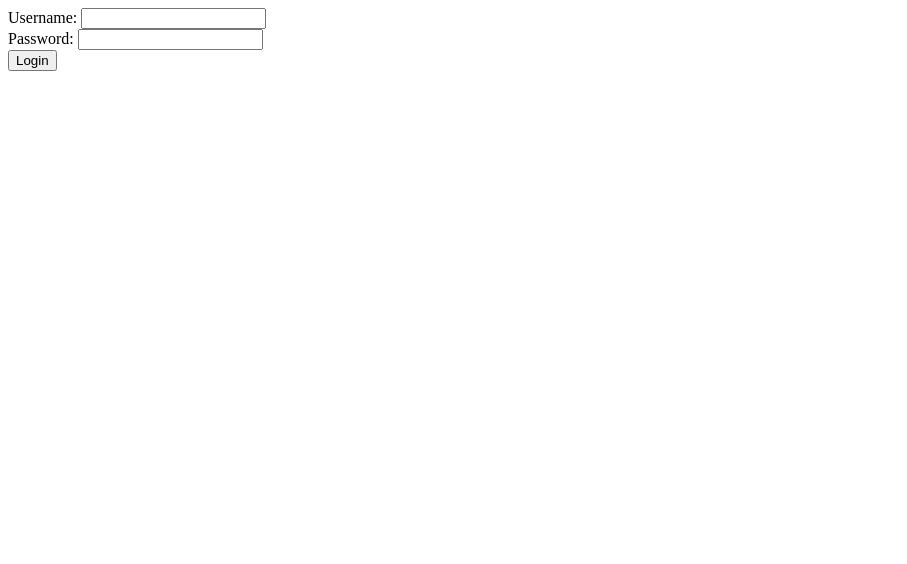
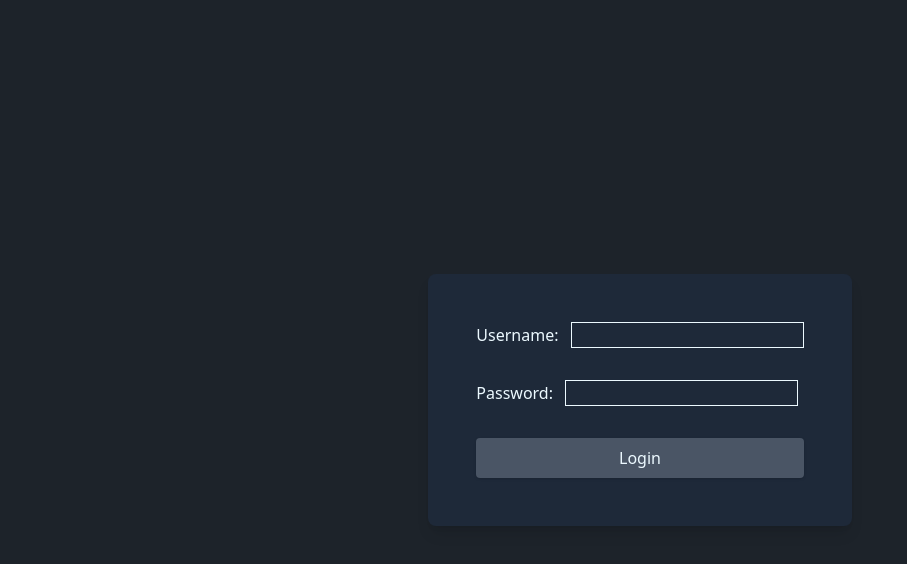
Before and after one commit to FerretCode/scavenger, a plain HTML site: page views/login.html in a window 1280 px wide. Shown: the whole page, without its empty margins (0-907 px from the left). Drawn offline with nearby package versions, Linux system fonts and the light colour scheme.

Commit message:
login page

```diff
--- a/views/login.html
+++ b/views/login.html
@@ -1,17 +1,30 @@
 <!DOCTYPE html>
-<html>
-<head><title>Login</title></head>
-<body>
+<html lang="en-US" data-theme="dark">
+<head>
+    <title>Login</title>
+    <link href="https://cdn.jsdelivr.net/npm/daisyui@5" rel="stylesheet" type="text/css" />
+    <link href="https://cdn.jsdelivr.net/npm/daisyui@5/themes.css" rel="stylesheet" type="text/css" />
+    <script src="https://cdn.jsdelivr.net/npm/@tailwindcss/browser@4"></script>
+</head>
+<body class="flex">
+    <div class="flex items-center justify-center h-screen w-screen">
+        <div class="bg-gray-800 rounded-box shadow-lg p-12">
             <form method="POST" action="/login">
+                <div class="flex flex-col gap-8">
                     <div>
-            <label>Username:</label>
+                        <label class="mr-2">Username:</label>
                         <input type="text" name="username">
                     </div>
                     <div>
-            <label>Password:</label>
+                        <label class="mr-2">Password:</label>
                         <input type="password" name="password">
                     </div>
-        <button type="submit">Login</button>
+                    <button type="submit" class="bg-gray-600 px-8 py-2 shadow-sm rounded hover:cursor-pointer">
+                        Login
+                    </button>
+                </div>
             </form>
+        </div>
+    </div>
 </body>
 </html>
```
Also changed, not shown: 1 other file. Lines whose indentation alone changed are shown as unchanged.
